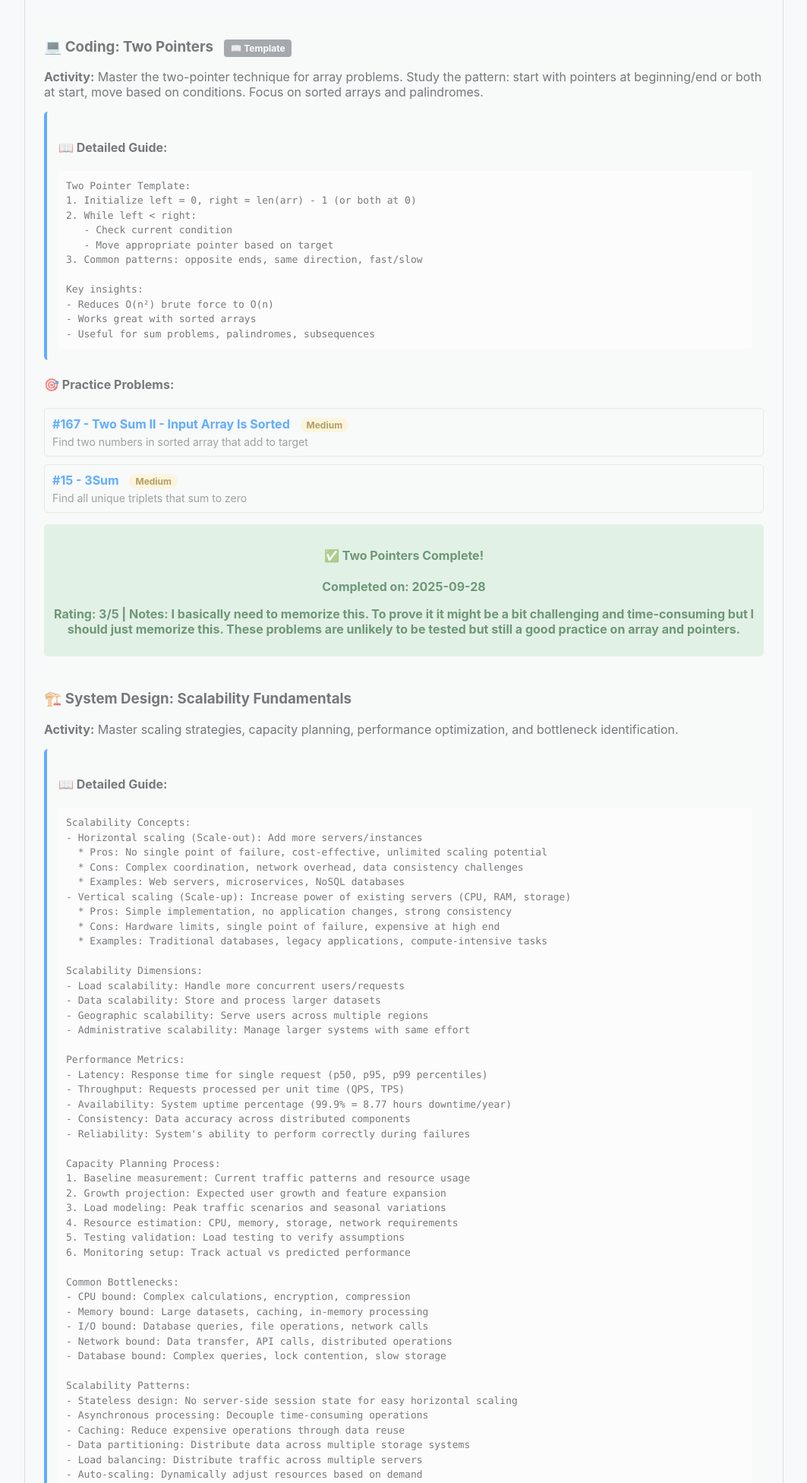
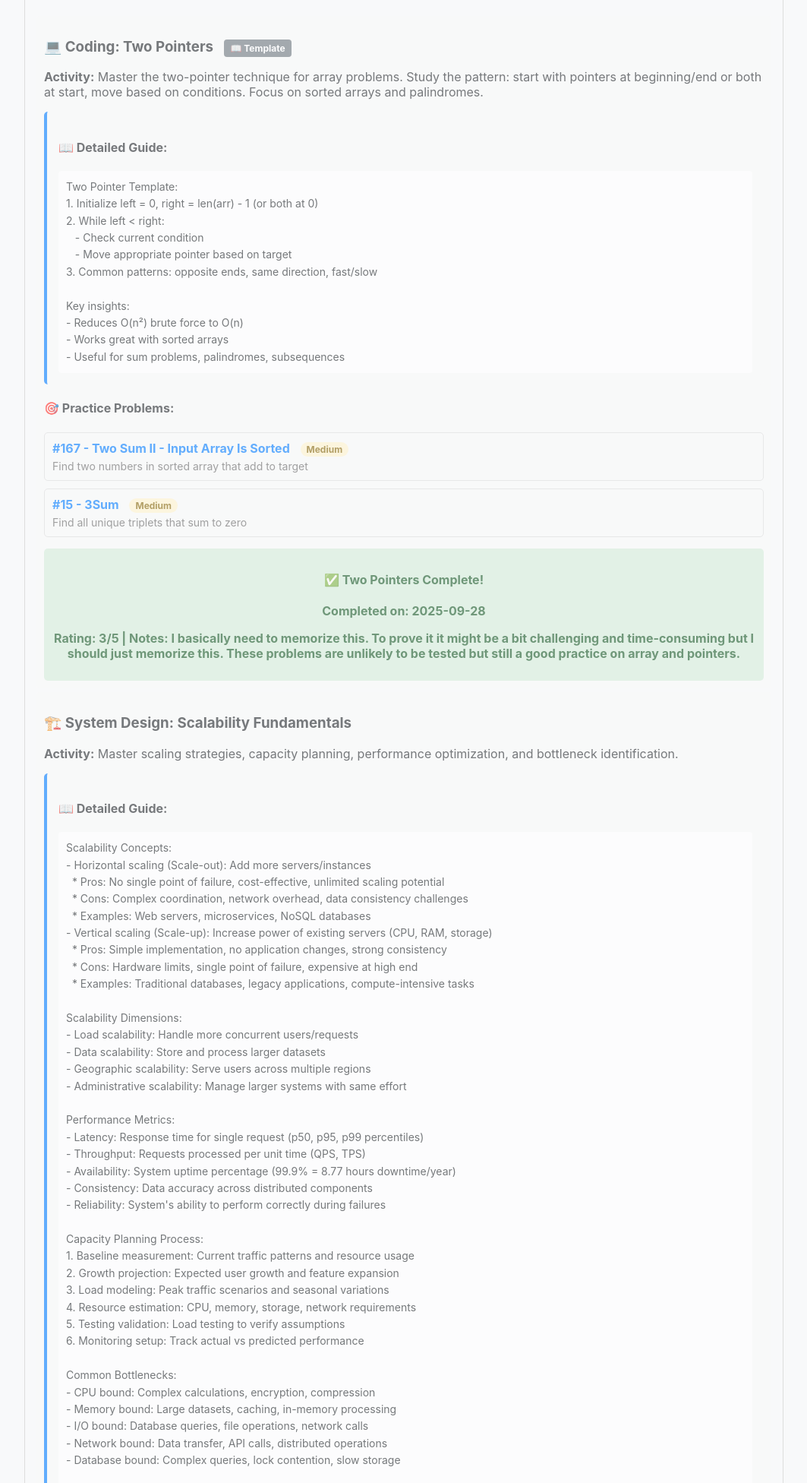
Before and after one commit to alexjst/algorithms, a Flask app: page /day/1 in a window 1280 px wide. Shown: the part 493-2445 px from the top of the page at 76% size, without its empty margins (108-1171 px from the left). Run offline with Flask 3, Linux system fonts and the light colour scheme; some libraries are stand-ins or nearby versions.

Commit message:
Change detailed guide font to match body text instead of monospace

```diff
--- a/Python/study-tracker/templates/day_view.html
+++ b/Python/study-tracker/templates/day_view.html
@@ -156,7 +156,7 @@
         }
         .time-estimate { color: var(--text-secondary); font-size: 0.9em; }
         .detailed-content { background: var(--bg-tertiary); padding: 15px; margin: 10px 0; border-radius: 5px; border-left: 4px solid #007bff; }
-        .detailed-content pre { white-space: pre-wrap; margin: 0; font-family: 'Consolas', 'Monaco', 'Courier New', monospace; font-size: 13px; line-height: 1.5; background: var(--bg-secondary); padding: 10px; border-radius: 4px; overflow-x: auto; }
+        .detailed-content pre { white-space: pre-wrap; margin: 0; font-family: -apple-system, BlinkMacSystemFont, 'Segoe UI', Roboto, sans-serif; font-size: 14px; line-height: 1.6; background: var(--bg-secondary); padding: 10px; border-radius: 4px; overflow-x: auto; }
         .detailed-content code { font-family: 'Consolas', 'Monaco', 'Courier New', monospace; }
         .problems-section, .resources-section, .concepts-section, .practice-section { margin: 15px 0; }
         .practice-section { background: var(--bg-practice); padding: 20px; border-radius: 8px; border-left: 4px solid var(--border-practice); }
```
